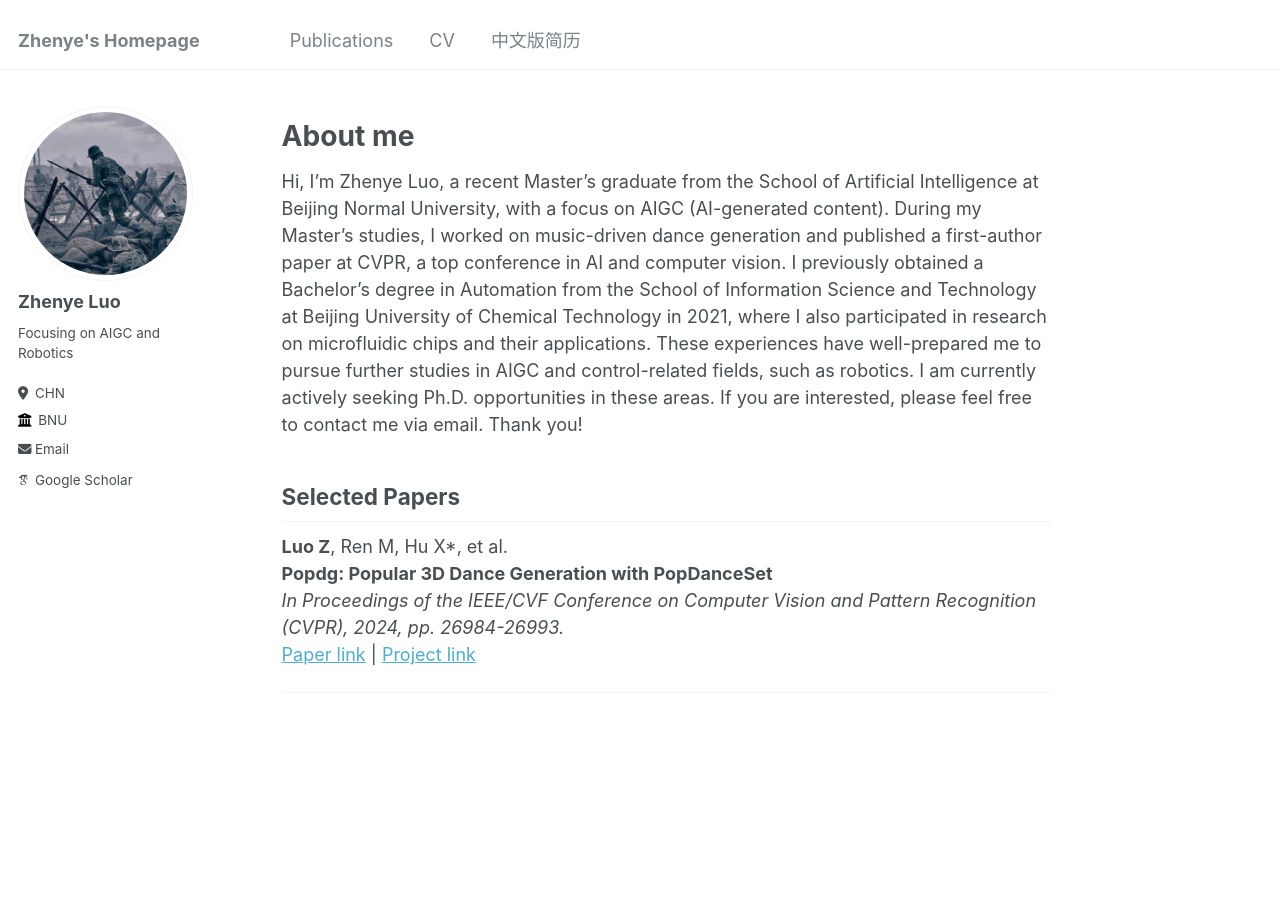
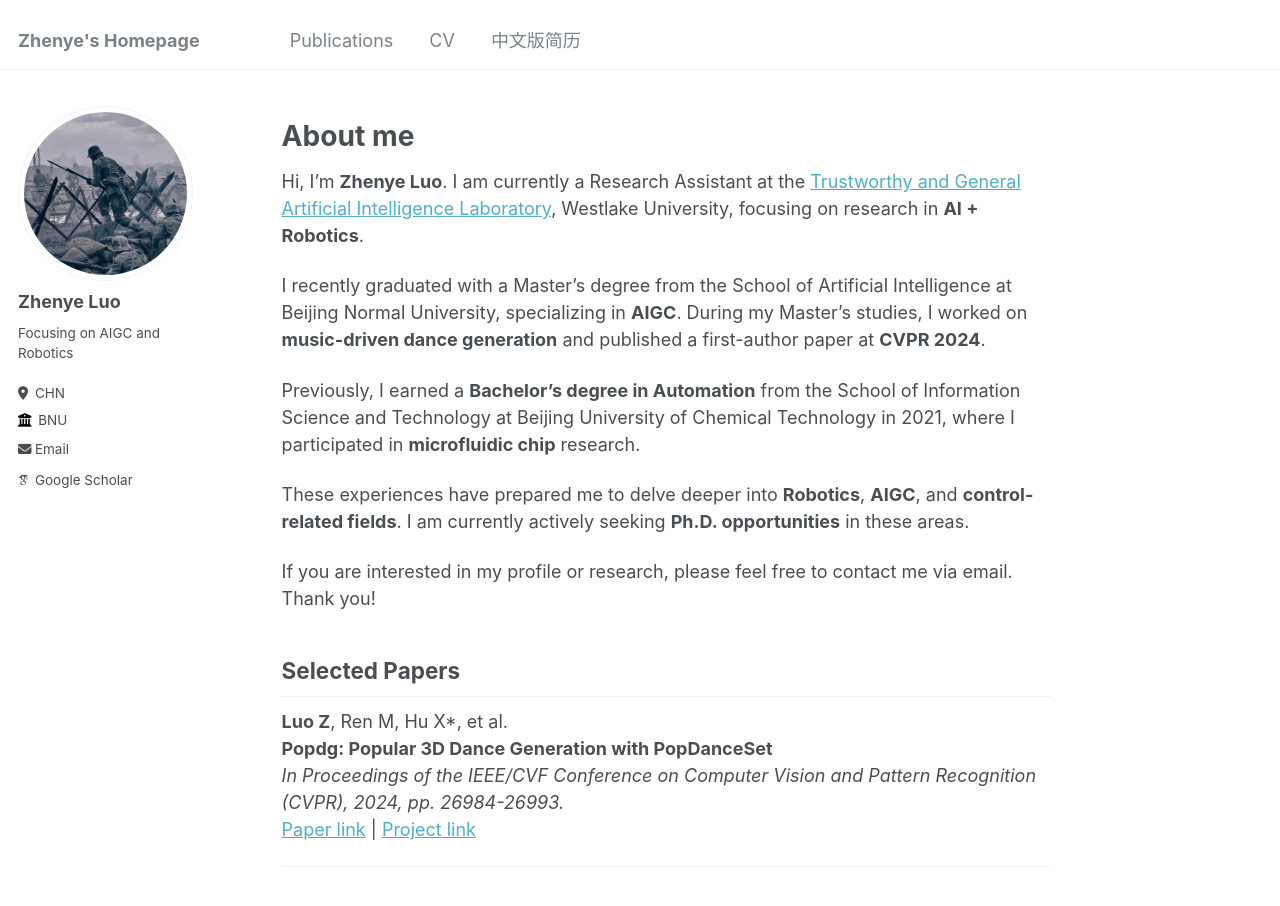
Before and after one commit to Luke-Luo1/lukeluo, a Jekyll site: the page built from _pages/about.md, in a window 1280 px wide and 1074 px high. Shown: the top 906 px of the window. Built offline with Jekyll 4.4.1, drawn with Linux system fonts in a browser that asks for light colours; some web fonts are replaced.

Commit message:
Update about.md

```diff
--- a/_pages/about.md
+++ b/_pages/about.md
@@ -8,7 +8,16 @@ redirect_from:
 ---
 
 # About me
-Hi, I’m Zhenye Luo, a recent Master's graduate from the School of Artificial Intelligence at Beijing Normal University, with a focus on AIGC (AI-generated content). During my Master's studies, I worked on music-driven dance generation and published a first-author paper at CVPR, a top conference in AI and computer vision. I previously obtained a Bachelor's degree in Automation from the School of Information Science and Technology at Beijing University of Chemical Technology in 2021, where I also participated in research on microfluidic chips and their applications. These experiences have well-prepared me to pursue further studies in AIGC and control-related fields, such as robotics. I am currently actively seeking Ph.D. opportunities in these areas. If you are interested, please feel free to contact me via email. Thank you!
+Hi, I’m **Zhenye Luo**. I am currently a Research Assistant at the [Trustworthy and General Artificial Intelligence Laboratory](https://en.westlake.edu.cn/faculty/yaochu-jin.html), Westlake University, focusing on research in **AI + Robotics**.
+
+I recently graduated with a Master's degree from the School of Artificial Intelligence at Beijing Normal University, specializing in **AIGC**. During my Master's studies, I worked on **music-driven dance generation** and published a first-author paper at **CVPR 2024**.
+
+Previously, I earned a **Bachelor's degree in Automation** from the School of Information Science and Technology at Beijing University of Chemical Technology in 2021, where I participated in **microfluidic chip** research.
+
+These experiences have prepared me to delve deeper into **Robotics**, **AIGC**, and **control-related fields**. I am currently actively seeking **Ph.D. opportunities** in these areas.
+
+If you are interested in my profile or research, please feel free to contact me via email. Thank you!
+
 
 ## Selected Papers
 
```
